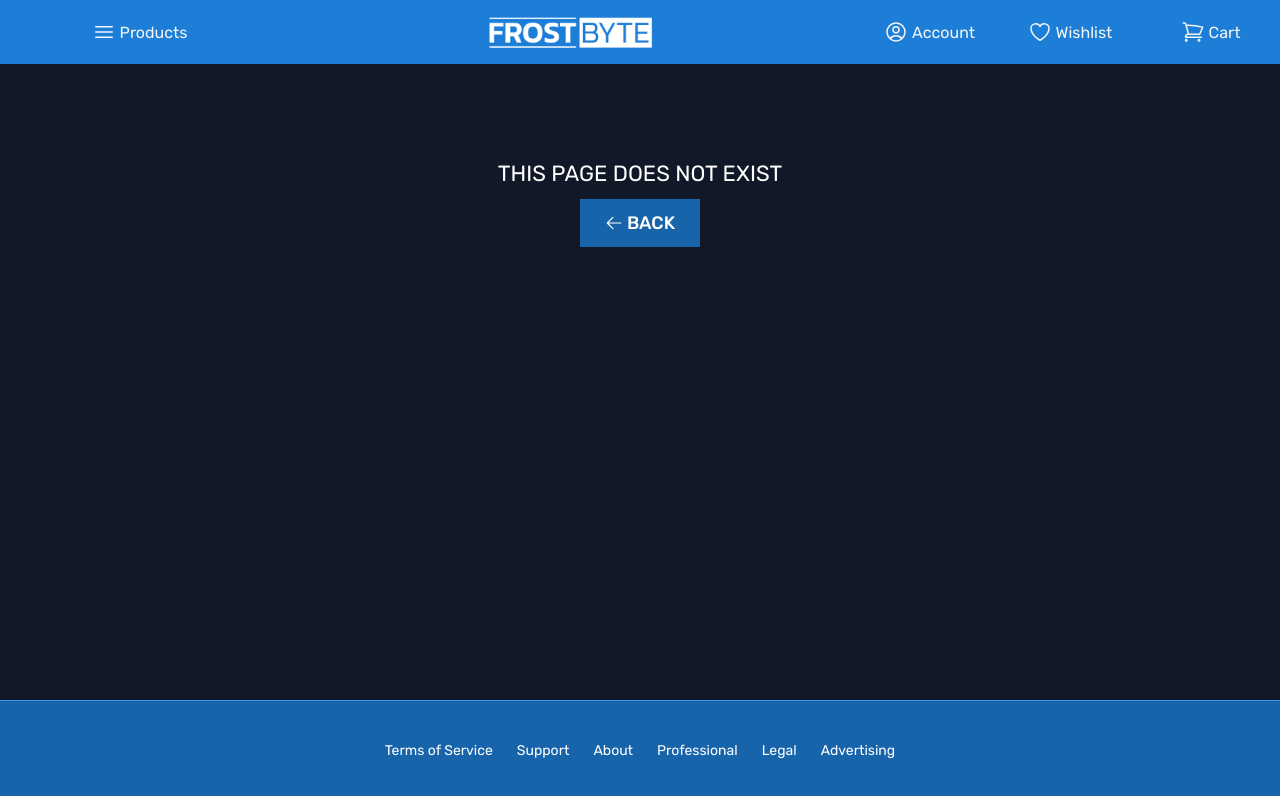
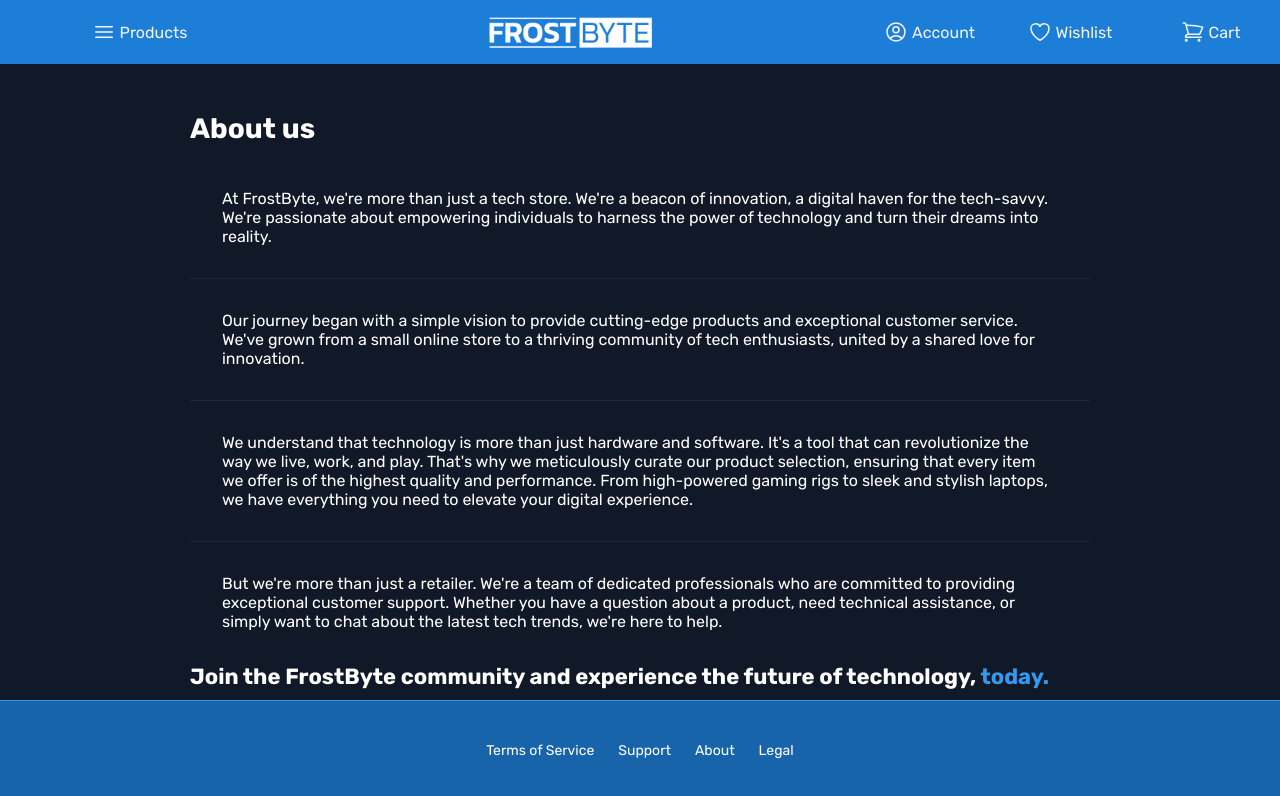
Before and after one commit to MrWalt/frostbyte, a React (Vite) app: page /about in a window 1280 px wide. Shown: the top 796 px of the page. Built offline with nearby package versions, Linux system fonts and the light colour scheme.

Commit message:
Slightly change footer and create pages for all footer links

```diff
--- a/src/App.jsx
+++ b/src/App.jsx
@@ -1,5 +1,7 @@
 import { BrowserRouter, Route, Routes } from "react-router-dom";
 import { GlobalStyles } from "./styles/GlobalStyles";
+import { Provider } from "react-redux";
+import store from "./store";
 
 import AppLayout from "./ui/AppLayout";
 import Contact from "./pages/Contact";
@@ -10,9 +12,9 @@ import Products from "./pages/Products";
 import Login from "./pages/Login";
 import ProtectedRoute from "./ui/ProtectedRoute";
 import PageNotFound from "./pages/PageNotFound";
-import { Provider } from "react-redux";
-import store from "./store";
 import CartSummary from "./pages/CartSummary";
+import About from "./pages/About";
+import Legal from "./pages/Legal";
 
 export default function App() {
   return (
@@ -36,6 +38,8 @@ export default function App() {
             <Route path="products/:category" element={<Products />} />
             <Route path="cart-summary" element={<CartSummary />} />
             <Route path="login" element={<Login />} />
+            <Route path="about" element={<About />} />
+            <Route path="legal" element={<Legal />} />
             <Route path="*" element={<PageNotFound />} />
           </Route>
         </Routes>
--- a/src/data/frequentlyAskedQuestions.js
+++ b/src/data/frequentlyAskedQuestions.js
@@ -1,47 +1,58 @@
 const questions = [
   {
-    question: "My order says its delivered but I have not received it.",
+    question: "How can I track my order?",
     answer:
-      "Your parcel may have been held up in customs, if you do not hear anything regarding your parcel in 24 hours, please contact us.",
+      "Once your order is shipped, you will receive a tracking number via email and on the order summary page. You can use this tracking number to monitor the progress of your shipment on our website or the carrier's website.",
   },
   {
-    question: "My item arrived in a damaged package.",
+    question: "What is your warranty policy?",
     answer:
-      "Contact our support team and provide images of the damaged package. Do not open it as this will forfeit any right to return a damaged parcel.",
+      "We offer a 4-year warranty on most of our products. Please refer to the specific product page or contact our customer support team for more details.",
   },
   {
-    question: "I purchased the wrong item.",
+    question: "What if my package is lost or stolen?",
     answer:
-      "Check the status of your package, if it still says pending, you may find a cancel order button in Account > My Orders. You will get a full refund in 5-9 business days.",
+      "If your package is lost or stolen, please contact our customer support team immediately. We will work with the shipping carrier to investigate the issue and resolve it as quickly as possible.",
   },
   {
-    question: "I provided wrong information such as address, name, phone.",
+    question: "What if my order arrives damaged?",
     answer:
-      "Contact our support team before the package is sent out as there is not much we can do after it is sent.",
+      "If your order arrives damaged, please contact our customer support team within 7 days of receiving the package. We will provide you with instructions on how to return the damaged item and receive a replacement or refund.",
   },
   {
-    question: "I was charged the wrong amount.",
+    question: "What is your return policy?",
     answer:
-      "Please wait 1-2 days, you should be refunded automatically, if that does not happen please contact our support.",
+      "We offer a 14-day return policy for most products. To be eligible for a return, the product must be in its original condition and packaging. Please refer to our return policy for more details. ",
   },
   {
-    question: "My item does not work as intended.",
+    question: "Can I cancel or modify my order?",
     answer:
-      "Please contact our support immediately and provide images and proof the item is not working as intended and was not caused by you. You will need to send the item back to us, after confirming it is not working we will offer you a refund or a replacement.",
+      "You may be able to cancel or modify your order if it has not yet been shipped. Please contact our customer support team as soon as possible to request a cancellation or modification.",
   },
   {
-    question: "Warranty expired on my malfunctioning item.",
+    question: "What are your shipping costs and delivery times?",
     answer:
-      "Per our policy, we do not offer refunds or replacements for malfunctioning items after warranty has expired.",
+      "Shipping costs and delivery times vary depending on your location and the shipping method you choose. Please refer to our shipping policy for more details.",
   },
   {
-    question: "My package was stolen off my porch.",
+    question: "Can I use a coupon code?",
     answer:
-      "Please file a report with your local authorities and contact our support team with the report attached. If everything is accurate and well we will send you a replacement item free of charge.",
+      'Yes, you can use a coupon code during checkout. Please enter the coupon code in the designated field and click "Apply."',
   },
   {
-    question: "My discount code does not work.",
-    answer: "Freshly given discount codes need 1-2 hours to become active.",
+    question: "What is your refund policy?",
+    answer:
+      "Our refund policy varies depending on the specific product and reason for return. Please refer to our return policy for more details.",
+  },
+  {
+    question: "Can I return a product I purchased as a gift?",
+    answer:
+      "Yes, you can return a product purchased as a gift. However, the refund will be issued to the original purchaser.",
+  },
+  {
+    question: "Can I pick up my order in person?",
+    answer:
+      "We currently do not offer in-store pickup. All orders are shipped directly to your address.",
   },
 ];
 
--- /dev/null
+++ b/src/pages/About.jsx
@@ -0,0 +1,67 @@
+import styled from "styled-components";
+import TextArea from "../ui/TextArea";
+import Heading from "../ui/Heading";
+
+const Container = styled.div`
+  width: 90rem;
+  margin: 4.8rem auto;
+
+  font-size: 1.6rem;
+
+  div {
+    border-bottom: 1px solid var(--color-grey-800);
+    padding: 3.2rem;
+
+    &:last-of-type {
+      border: none;
+    }
+  }
+`;
+
+const StyledHeading = styled(Heading)`
+  margin-bottom: 1.2rem;
+`;
+
+const StyledSpan = styled.span`
+  color: var(--color-brand-500);
+`;
+
+export default function About() {
+  return (
+    <Container>
+      <StyledHeading variation="secondary">About us</StyledHeading>
+      <TextArea>
+        At FrostByte, we're more than just a tech store. We're a beacon of
+        innovation, a digital haven for the tech-savvy. We're passionate about
+        empowering individuals to harness the power of technology and turn their
+        dreams into reality.
+      </TextArea>
+      <TextArea>
+        Our journey began with a simple vision to provide cutting-edge products
+        and exceptional customer service. We've grown from a small online store
+        to a thriving community of tech enthusiasts, united by a shared love for
+        innovation.
+      </TextArea>
+      <TextArea>
+        We understand that technology is more than just hardware and software.
+        It's a tool that can revolutionize the way we live, work, and play.
+        That's why we meticulously curate our product selection, ensuring that
+        every item we offer is of the highest quality and performance. From
+        high-powered gaming rigs to sleek and stylish laptops, we have
+        everything you need to elevate your digital experience.
+      </TextArea>
+      <TextArea>
+        But we're more than just a retailer. We're a team of dedicated
+        professionals who are committed to providing exceptional customer
+        support. Whether you have a question about a product, need technical
+        assistance, or simply want to chat about the latest tech trends, we're
+        here to help.
+      </TextArea>
+
+      <StyledHeading variation="tertiary">
+        Join the FrostByte community and experience the future of technology,
+        <StyledSpan> today.</StyledSpan>
+      </StyledHeading>
+    </Container>
+  );
+}
--- a/src/pages/Contact.jsx
+++ b/src/pages/Contact.jsx
@@ -11,23 +11,27 @@ const StyledDiv = styled.div`
   margin: 0 auto;
 `;
 
+const StyledSpan = styled.span`
+  color: var(--color-brand-500);
+`;
+
 export default function Contact() {
   return (
     <Section id="contact">
       <StyledDiv>
         <Heading variation="secondary">Contact us</Heading>
         <TextArea>
-          Before you submit a ticket or call us, please take a look at our FAQ
-          below, you may find your answer there. If you require further
-          assistance, please contact our support team by any means.
+          Before reaching out to our support team, please take a look at our
+          <StyledSpan> Frequently Asked Questions</StyledSpan> below. You may
+          find answers to your questions there, saving you time and effort.
         </TextArea>
         <FrequentlyAskedQuestions />
         <Heading variation="secondary">Still need help?</Heading>
         <TextArea>
-          You may select one or more options, we recommend just chosing one as
-          it will become very difficult for our support team to organize your
-          ticket and provide you the best support possible. Please do not send
-          tickets repeatedly, this only increases the wait.
+          If you've tried our troubleshooting tips and still need assistance,
+          please contact our dedicated support team. We're committed to
+          providing prompt and effective solutions to your technical issues. You
+          can reach us through the following methods.
         </TextArea>
         <ContactOptions />
       </StyledDiv>
--- /dev/null
+++ b/src/pages/Legal.jsx
@@ -0,0 +1,60 @@
+import styled from "styled-components";
+import TextArea from "../ui/TextArea";
+import Heading from "../ui/Heading";
+
+const Container = styled.div`
+  width: 90rem;
+  margin: 4.8rem auto;
+
+  div {
+    border-bottom: 1px solid var(--color-grey-800);
+    padding: 3.2rem;
+
+    &:last-of-type {
+      border: none;
+    }
+  }
+`;
+
+export default function Legal() {
+  return (
+    <Container>
+      <Heading variation="secondary">Legal</Heading>
+      <TextArea>
+        By accessing and using the FrostByte website, you agree to be bound by
+        these terms and conditions. FrostByte reserves the right to modify these
+        terms at any time without prior notice. Your continued use of the
+        website after any such changes constitutes your acceptance of the new
+        terms.
+      </TextArea>
+
+      <TextArea>
+        FrostByte makes no warranties, expressed or implied, and hereby
+        disclaims and negates all other warranties, including without
+        limitation, implied warranties or conditions of merchantability, fitness
+        for a particular purpose, or non-infringement of intellectual property
+        or other violation of rights.
+      </TextArea>
+
+      <TextArea>
+        FrostByte is not responsible for any damages, losses, or liabilities
+        arising from the use of our website or products. This includes, but is
+        not limited to, direct, indirect, incidental, consequential, or punitive
+        damages.
+      </TextArea>
+
+      <TextArea>
+        The information provided on this website is for general informational
+        purposes only and does not constitute professional advice. While we
+        strive to ensure accuracy, we cannot guarantee the completeness or
+        reliability of the information.
+      </TextArea>
+
+      <TextArea>
+        It is important to consult with appropriate professionals for specific
+        advice tailored to your circumstances. We assume no liability for any
+        actions taken based on the information provided on this website.
+      </TextArea>
+    </Container>
+  );
+}
--- a/src/ui/Footer.jsx
+++ b/src/ui/Footer.jsx
@@ -20,6 +20,8 @@ const StyledFooter = styled.footer`
 const StyledLink = styled(Link)`
   position: relative;
   padding: 0.2rem;
+
+  transition: var(--animation-fast);
 
   &::before {
     content: "";
@@ -49,11 +51,9 @@ export default function Footer() {
   return (
     <StyledFooter>
       <StyledLink href="#">Terms of Service</StyledLink>
-      <StyledLink href="#">Support</StyledLink>
-      <StyledLink href="#">About</StyledLink>
-      <StyledLink href="#">Professional</StyledLink>
-      <StyledLink href="#">Legal</StyledLink>
-      <StyledLink href="#">Advertising</StyledLink>
+      <StyledLink to="/contact">Support</StyledLink>
+      <StyledLink to="/about">About</StyledLink>
+      <StyledLink to="/legal">Legal</StyledLink>
     </StyledFooter>
   );
 }
--- a/src/ui/FrequentlyAskedQuestions.jsx
+++ b/src/ui/FrequentlyAskedQuestions.jsx
@@ -11,7 +11,7 @@ const Container = styled.div`
 export default function FrequentlyAskedQuestions() {
   return (
     <Container>
-      <Heading variation="tertiary">F.A.Q</Heading>
+      <Heading variation="tertiary">Frequently Asked Questions</Heading>
       {questions.map((item) => (
         <Accordion
           question={item.question}
```
